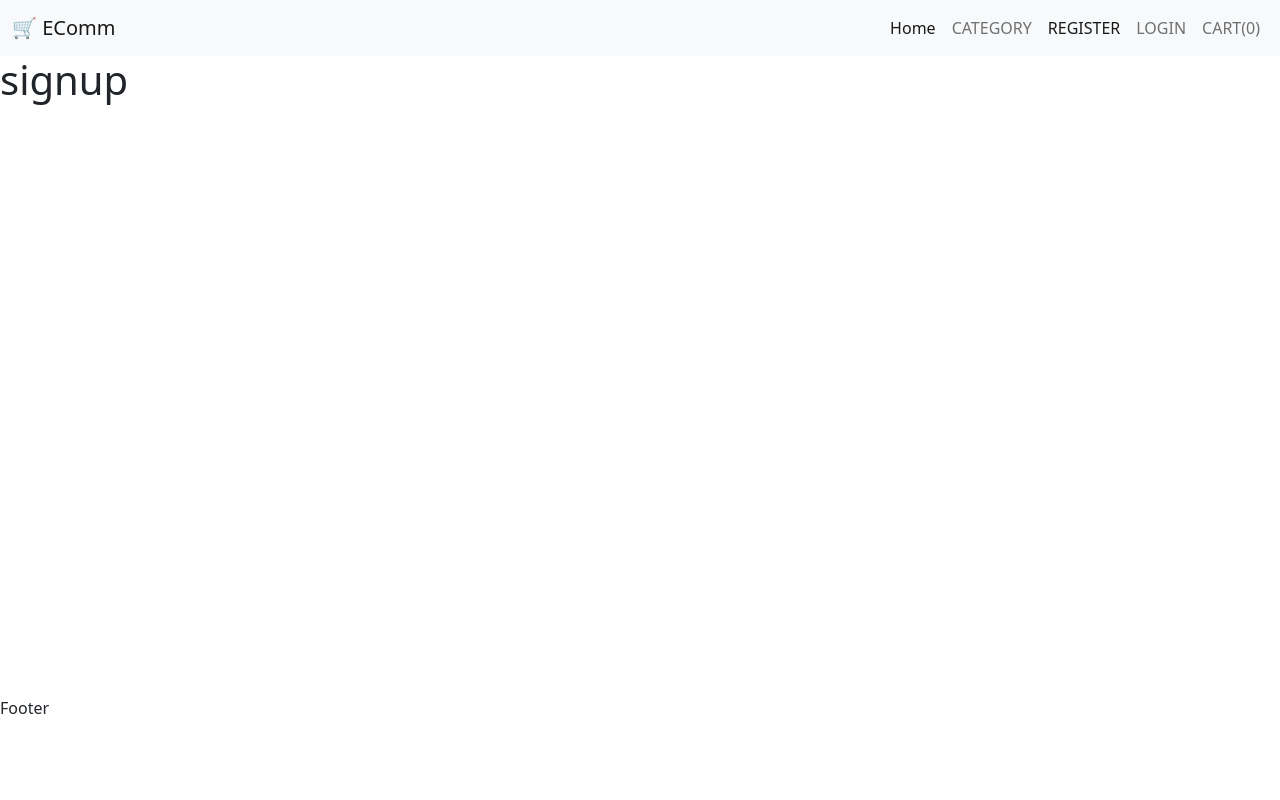
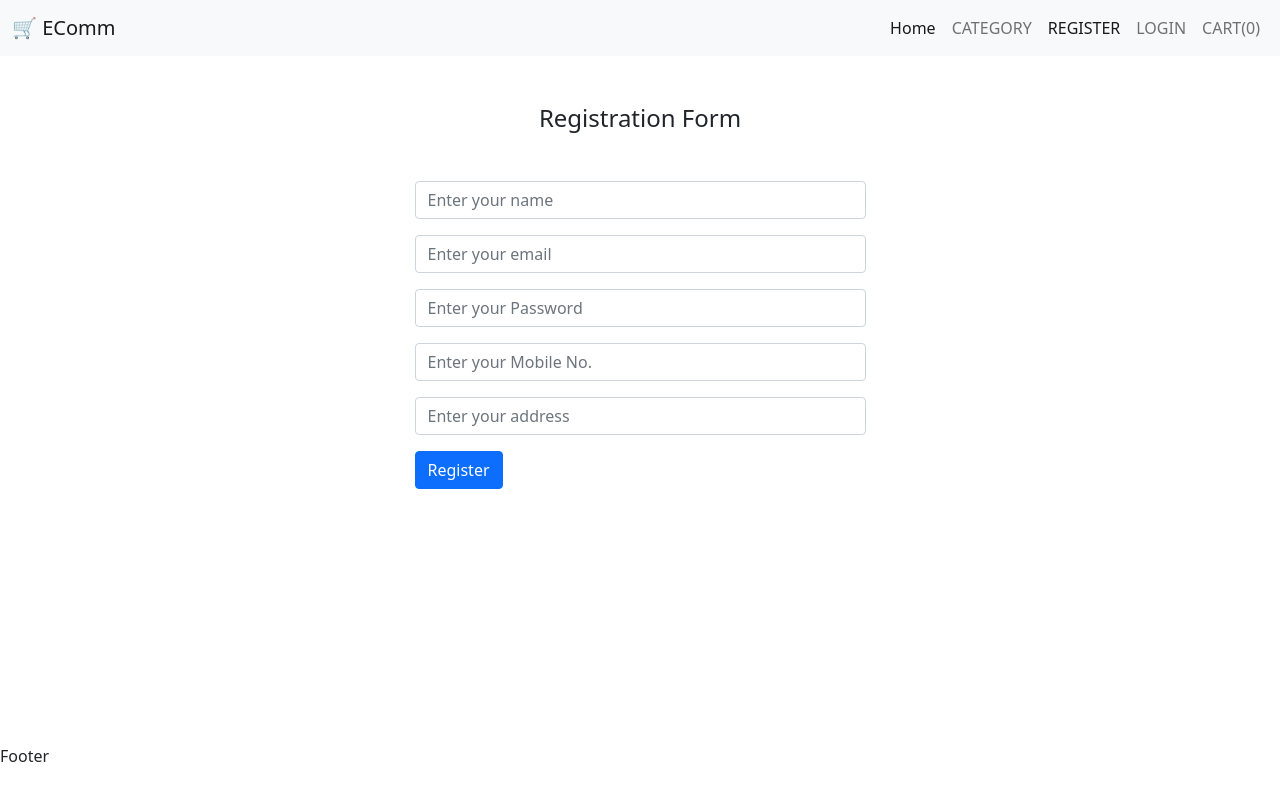
Before and after one commit to jspmern/e1_ECOM, a React (Create React App) app in the folder client/: page /signup in a window 1280 px wide. Built offline with nearby package versions, Linux system fonts and the light colour scheme.

Commit message:
basic registration

```diff
--- a/client/src/pages/auth/Signup.jsx
+++ b/client/src/pages/auth/Signup.jsx
@@ -1,12 +1,100 @@
-import React from 'react'
-import Layout from '../../components/Layout/Layout'
+import React, { useState } from "react";
+import Layout from "../../components/Layout/Layout";
 
 function Signup() {
+ let [formData,setData] =useState({name:"",password:"",phone:"",email:"",address:""})
+ //this is for setting the value of form
+ function formDataHandler(e)
+ {
+     setData((pre)=>{
+      return {...pre,[e.target.name]:e.target.value}
+     })
+ }
+ function submitHandler(e)
+ {
+    e.preventDefault()
+    //inline validation
+    if(!formData.name || !formData.email || !formData.password || !formData.phone || !formData.address)
+    {
+      console.log('all  field are required *')
+    }
+    else{
+      console.log(formData)
+    }
+
+ }
   return (
-    <Layout>
-        <h1>signup</h1>
+    <Layout title="Registration -ecomm">
+      <h4 className="text-center m-5">Registration Form </h4>
+      <div className="container" style={{height:"70vh"}}>
+        <div className="row d-flex justify-content-center align-items-center">
+          <div className="col-md-5">
+            <form>
+              <div className="mb-3">
+                <input
+                  type="text"
+                  className="form-control"
+                  id="name"
+                  name="name"
+                  placeholder="Enter your name"
+                  value={formData.name}
+                  onChange={formDataHandler}
+                />
+              </div>
+              <div className="mb-3">
+                <input
+                  type="email"
+                  className="form-control"
+                  id="email"
+                  name="email"
+                  placeholder="Enter your email"
+                  value={formData.email}
+                  onChange={formDataHandler}
+                />
+              </div>
+              <div className="mb-3">
+                <input
+                  type="password"
+                  className="form-control"
+                  id="password"
+                  name="password"
+                  placeholder="Enter your Password"
+                  value={formData.password}
+                  onChange={formDataHandler}
+                />
+              </div>
+              <div className="mb-3">
+                <input
+                  type="text"
+                  className="form-control"
+                  id="phone"
+                  name="phone"
+                  placeholder="Enter your Mobile No."
+                  value={formData.phone}
+                  onChange={formDataHandler}
+                />
+              </div>
+              <div className="mb-3">
+                <input
+                  type="text"
+                  className="form-control"
+                  id="address"
+                  name="address"
+                  placeholder="Enter your address"
+                  value={formData.address}
+                  onChange={formDataHandler}
+                />
+              </div>
+
+              <button type="submit" className="btn btn-primary" onClick={submitHandler}>
+                Register
+              </button>
+            </form>
+          </div>
+        </div>
+      </div>
     </Layout>
-  )
+  );
 }
 
-export default Signup
+export default Signup;
```
